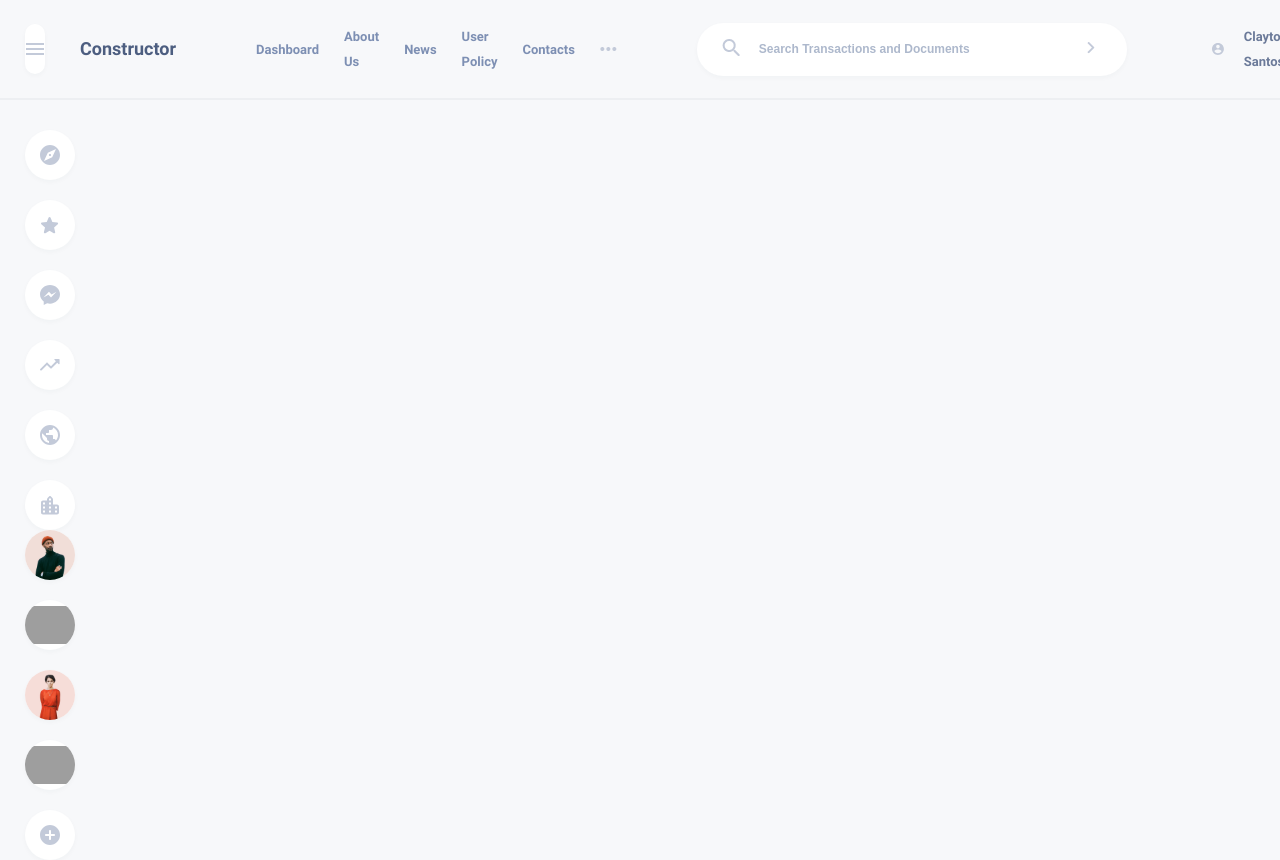
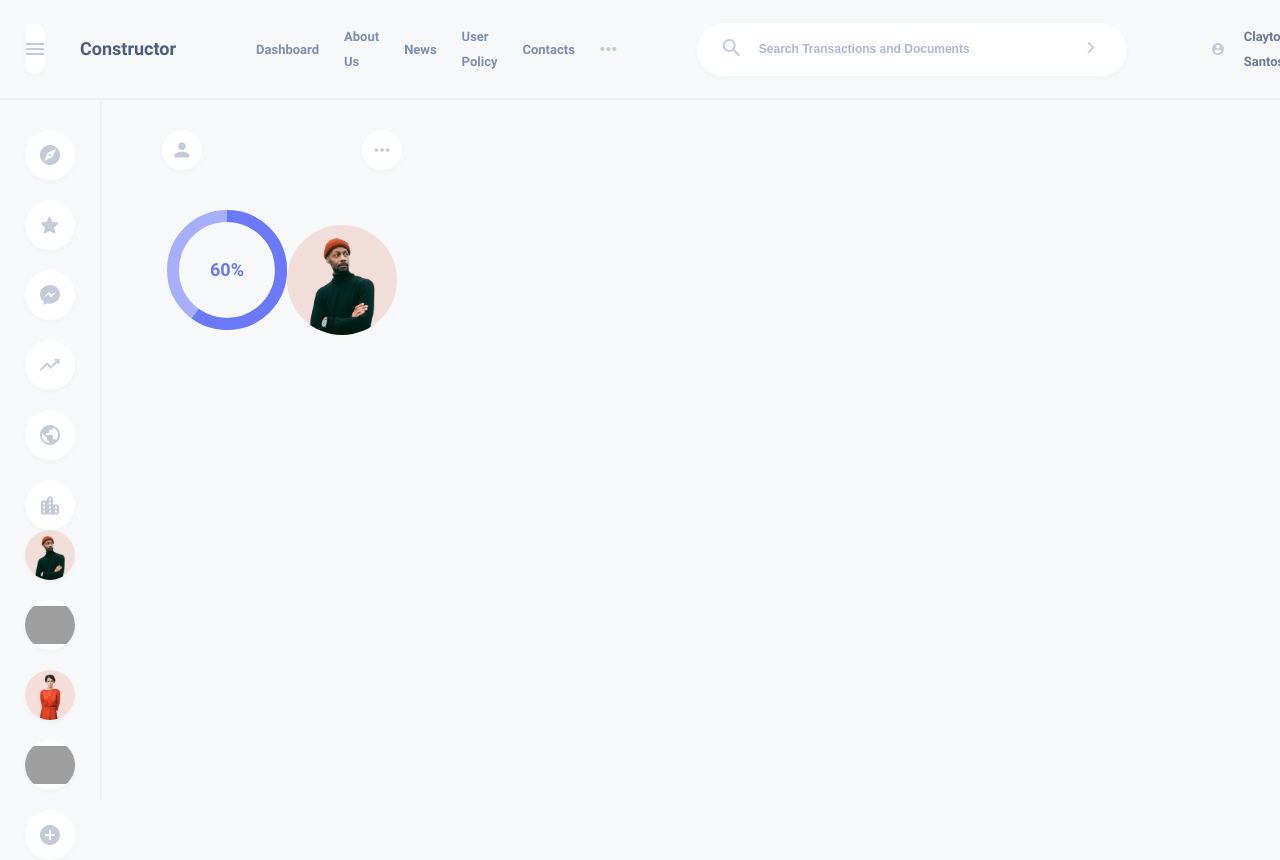
Before and after one commit to stasfilippov/mkskom-test-task, a Vue app: page / in a window 1280 px wide. Shown: the top 860 px of the page. Built offline with nearby package versions, Linux system fonts and the light colour scheme; grey boxes are pictures that could not be loaded.

Commit message:
add: progress-bar

```diff
--- a/package.json
+++ b/package.json
@@ -41,7 +41,8 @@
     "parserOptions": {
       "parser": "@babel/eslint-parser"
     },
-    "rules": {}
+    "rules": {
+    }
   },
   "browserslist": [
     "> 1%",
--- a/src/assets/layouts/common/_common.scss
+++ b/src/assets/layouts/common/_common.scss
@@ -1,3 +1,8 @@
+:root {
+  --primary: #6979f8;
+  --primary-hover: #a5affb;
+}
+
 body {
   height: 100%;
   font-family: $primaryFont;
--- a/src/assets/layouts/components/ts-header-navbar/index.scss
+++ b/src/assets/layouts/components/ts-header-navbar/index.scss
@@ -1,2 +1,3 @@
 @import "./ts-header-navbar";
 @import "ts-sidebar-nav-content";
+@import "tsPersonControlContent";
--- a/src/assets/layouts/components/ts-header-navbar/ts-sidebar-nav-content.scss
+++ b/src/assets/layouts/components/ts-header-navbar/ts-sidebar-nav-content.scss
@@ -4,6 +4,7 @@
   align-items: center;
   justify-content: space-between;
   padding: 30px 25px;
+  border-right: 2px solid #edeff2;
 
   &__item {
     @extend .btn-control;
--- /dev/null
+++ b/src/assets/layouts/components/ts-header-navbar/tsPersonControlContent.scss
@@ -0,0 +1,58 @@
+.ts-person-control-content {
+  display: flex;
+  flex-direction: column;
+  align-items: center;
+  padding: 30px 60px;
+  min-width: 360px;
+
+  &__content {
+    width: 100%;
+  }
+
+  &__btns {
+    display: flex;
+    justify-content: space-between;
+    margin-bottom: 40px;
+  }
+
+  &__person-box,
+  &__dots-box {
+    @extend .btn-control;
+    width: 40px;
+    height: 40px;
+  }
+
+  &__person-info {
+    position: relative;
+    display: flex;
+    justify-content: center;
+    align-items: center;
+  }
+
+  &__progress-ring,
+  &__progress-ring {
+    position: absolute;
+    border-radius: 50%;
+  }
+
+  &__progress-ring-static {
+  }
+
+  &__progress-ring-dynamic {
+    stroke-dasharray: 10px 20px;
+    box-shadow: 0px 10px 30px rgba(255, 102, 51, 0.1);
+  }
+
+  &__person-image-box {
+    max-width: 110px;
+    max-height: 110px;
+    border-radius: 50%;
+  }
+
+  &__person-image {
+    width: 100%;
+    height: 100%;
+    object-fit: contain;
+    border-radius: inherit;
+  }
+}
--- a/src/components/Shared/ts-icon-base.vue
+++ b/src/components/Shared/ts-icon-base.vue
@@ -1,6 +1,6 @@
 <template>
   <svg
-    v-if="name === 'person'"
+    v-if="name === 'person-header'"
     width="20"
     height="20"
     viewBox="0 0 20 20"
@@ -147,6 +147,36 @@
       fill="#C3CAD9"
     />
   </svg>
+  <svg
+    v-else-if="name === 'person-content'"
+    width="16"
+    height="16"
+    viewBox="0 0 16 16"
+    fill="none"
+    xmlns="http://www.w3.org/2000/svg"
+  >
+    <path
+      fill-rule="evenodd"
+      clip-rule="evenodd"
+      d="M7.99999 8.00001C10.0627 8.00001 11.7333 6.32934 11.7333 4.26667C11.7333 2.20401 10.0627 0.53334 7.99999 0.53334C5.93733 0.53334 4.26666 2.20401 4.26666 4.26667C4.26666 6.32934 5.93733 8.00001 7.99999 8.00001ZM7.99999 9.86667C5.50799 9.86667 0.533325 11.1173 0.533325 13.6V14.5333C0.533325 15.0467 0.953325 15.4667 1.46666 15.4667H14.5333C15.0467 15.4667 15.4667 15.0467 15.4667 14.5333V13.6C15.4667 11.1173 10.492 9.86667 7.99999 9.86667Z"
+      fill="#C3CAD9"
+    />
+  </svg>
+  <svg
+    v-else-if="name === 'dots'"
+    width="16"
+    height="4"
+    viewBox="0 0 16 4"
+    fill="none"
+    xmlns="http://www.w3.org/2000/svg"
+  >
+    <path
+      fill-rule="evenodd"
+      clip-rule="evenodd"
+      d="M2.39999 0.133331C1.37333 0.133331 0.533325 0.973331 0.533325 2C0.533325 3.02666 1.37333 3.86666 2.39999 3.86666C3.42666 3.86666 4.26666 3.02666 4.26666 2C4.26666 0.973331 3.42666 0.133331 2.39999 0.133331ZM13.6 0.133331C12.5733 0.133331 11.7333 0.973331 11.7333 2C11.7333 3.02666 12.5733 3.86666 13.6 3.86666C14.6267 3.86666 15.4667 3.02666 15.4667 2C15.4667 0.973331 14.6267 0.133331 13.6 0.133331ZM7.99999 0.133331C6.97333 0.133331 6.13333 0.973331 6.13333 2C6.13333 3.02666 6.97333 3.86666 7.99999 3.86666C9.02666 3.86666 9.86666 3.02666 9.86666 2C9.86666 0.973331 9.02666 0.133331 7.99999 0.133331Z"
+      fill="#C3CAD9"
+    />
+  </svg>
 </template>
 
 <script>
--- /dev/null
+++ b/src/components/Shared/ts-progress-bar.vue
@@ -0,0 +1,85 @@
+<template>
+  <div class="ts-progress-bar-circle">
+    <span
+      class="ts-progress-bar-circle-percent"
+      :style="[{ color: `var(--${color})` }]"
+      >{{ percent }}%</span
+    >
+    <svg
+      class="ts-progress-bar-circle-svg"
+      width="120"
+      height="120"
+      viewBox="0 0 120 120"
+    >
+      <circle
+        cx="60"
+        cy="60"
+        r="54"
+        fill="none"
+        :stroke="`var(--${color}-hover)`"
+        stroke-width="12"
+      />
+      <circle
+        class="ts-progress-bar-circle-line"
+        :style="[{ 'stroke-dashoffset': `calc(100 - ${percent})` }]"
+        cx="60"
+        cy="60"
+        r="54"
+        fill="none"
+        :stroke="`var(--${color})`"
+        stroke-width="12"
+        pathLength="100"
+      />
+    </svg>
+  </div>
+</template>
+<script>
+import { defineComponent } from "vue";
+
+export default defineComponent({
+  name: "ts-progress-bar",
+  props: {
+    percent: {
+      type: Number,
+      required: true,
+    },
+    color: {
+      type: String,
+      default: "primary",
+    },
+  },
+});
+</script>
+
+<style scoped lang="scss">
+.ts-progress-bar {
+  &-circle {
+    position: relative;
+    margin-bottom: 20px;
+    width: 120px;
+    height: 120px;
+
+    &-svg {
+      transform: rotate(-90deg);
+    }
+
+    &-percent {
+      position: absolute;
+      left: 0;
+      width: 100%;
+      top: 0;
+      height: 100%;
+      display: flex;
+      align-items: center;
+      justify-content: center;
+      font-weight: bold;
+      font-size: 18px;
+    }
+
+    &-line {
+      stroke-dasharray: 100;
+      transition: 0.5s;
+    }
+  }
+}
+</style>
--- a/src/components/ts-content.vue
+++ b/src/components/ts-content.vue
@@ -1,6 +1,7 @@
 <template>
   <div class="ts-content">
     <ts-sedibar-nav-content />
+    <tsPersonControlContent />
     <ts-gallery />
   </div>
 </template>
@@ -9,12 +10,14 @@
 import { defineComponent } from "vue";
 import tsGallery from "@/components/ts-gallery.vue";
 import tsSedibarNavContent from "@/components/ts-sedibar-nav-content.vue";
+import tsPersonControlContent from "@/components/ts-person-control-content.vue";
 
 export default defineComponent({
   name: "ts-content",
   components: {
     tsGallery,
     tsSedibarNavContent,
+    tsPersonControlContent,
   },
 });
 </script>
--- a/src/components/ts-header-navbar.vue
+++ b/src/components/ts-header-navbar.vue
@@ -28,7 +28,7 @@
     <div class="ts-header-navbar__person-group">
       <ts-icon-base
         class="ts-header-navbar__icon-person"
-        name="person"
+        name="person-header"
       ></ts-icon-base>
       <div class="ts-header-navbar__name-person">Clayton Santos</div>
     </div>
--- /dev/null
+++ b/src/components/ts-person-control-content.vue
@@ -0,0 +1,44 @@
+<template>
+  <div class="ts-person-control-content">
+    <div class="ts-person-control-content__content">
+      <div class="ts-person-control-content__header">
+        <div class="ts-person-control-content__btns">
+          <div class="ts-person-control-content__person-box">
+            <ts-icon-base
+              class="ts-person-control-content__person-icon"
+              name="person-content"
+            ></ts-icon-base>
+          </div>
+          <div class="ts-person-control-content__dots-box">
+            <ts-icon-base
+              class="ts-person-control-content__dots-icon"
+              name="dots"
+            ></ts-icon-base>
+          </div>
+        </div>
+        <div class="ts-person-control-content__person-info">
+          <ts-progress-bar :percent="circleValue" />
+          <div class="ts-person-control-content__person-image-box">
+            <img
+              class="ts-person-control-content__person-image"
+              src="@/assets/images/avatar1.jpg"
+              alt="avatar-image"
+            />
+          </div>
+        </div>
+      </div>
+      <div class="ts-person-control-content__main"></div>
+    </div>
+    <div class="ts-person-control-content__footer"></div>
+  </div>
+</template>
+<script setup>
+import { ref } from "vue";
+import TsIconBase from "@/components/Shared/ts-icon-base.vue";
+import tsProgressBar from "@/components/Shared/ts-progress-bar.vue";
+
+const circleValue = ref(60);
+// eslint-disable-next-line
+</script>
+
+<style lang="scss"></style>
--- /dev/null
+++ b/src/js/constants.js
@@ -0,0 +1,2 @@
+const circleValue = "example";
+export { circleValue };
```
Also changed, not shown: 1 other file (tests, documents, lock files or other folders).
